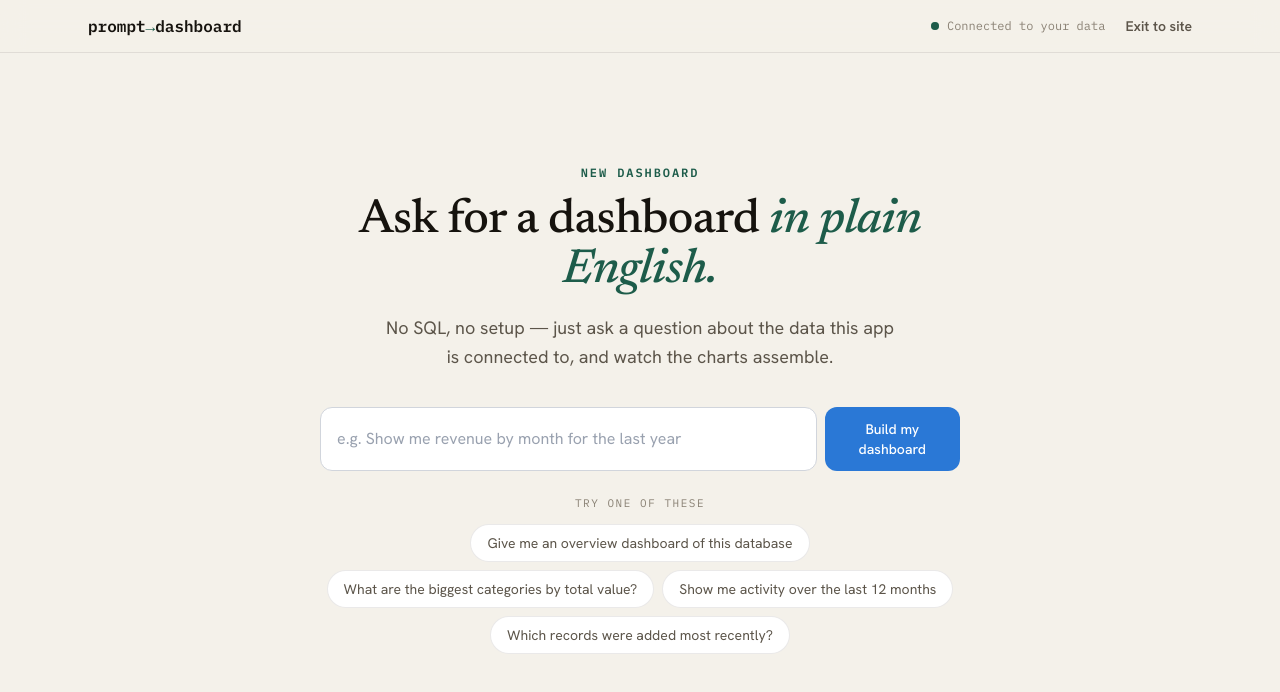
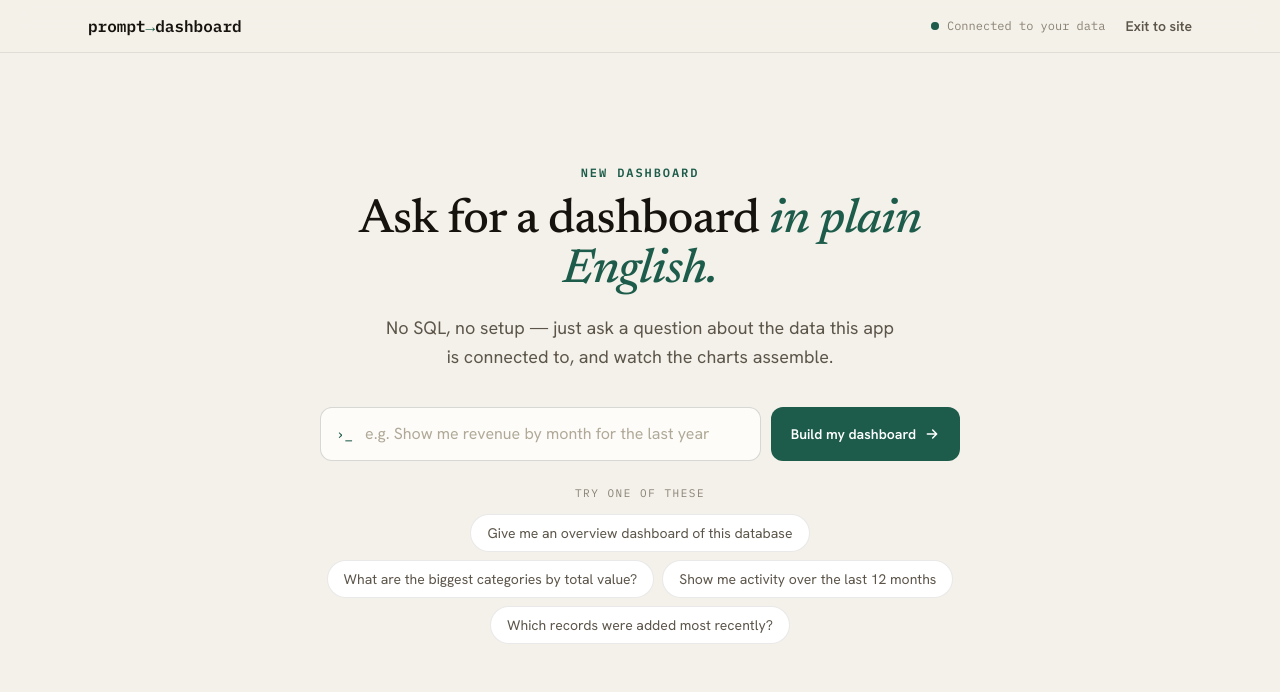
Before and after one commit to LeandHadergjonaj/prompt-to-dashboard, a Next.js app: page /app in a window 1280 px wide. Shown: the top 692 px of the page. Built offline with nearby package versions, Linux system fonts and the light colour scheme.

Commit message:
feat(ui): support follow-up prompts in the prompt bar
Adds an optional placeholder and clearOnSubmit so the same PromptBar can
serve both the initial question (kept as typed) and dashboard follow-ups
(cleared after each submit, ready for the next one).

```diff
--- a/components/PromptBar.tsx
+++ b/components/PromptBar.tsx
@@ -1,29 +1,47 @@
 'use client';
 import { useState } from 'react';
 
-export function PromptBar({ onSubmit, disabled, defaultValue }: { onSubmit: (q: string) => void; disabled?: boolean; defaultValue?: string }) {
+export function PromptBar({ onSubmit, disabled, defaultValue, placeholder, clearOnSubmit }: {
+  onSubmit: (q: string) => void;
+  disabled?: boolean;
+  defaultValue?: string;
+  placeholder?: string;
+  clearOnSubmit?: boolean;
+}) {
   const [value, setValue] = useState(defaultValue ?? '');
   return (
     <form
-      className="flex w-full gap-2"
+      className="flex w-full gap-2.5"
       onSubmit={(e) => {
         e.preventDefault();
-        if (value.trim()) onSubmit(value.trim());
+        if (value.trim()) {
+          onSubmit(value.trim());
+          if (clearOnSubmit) setValue('');
+        }
       }}
     >
-      <input
-        value={value}
-        onChange={(e) => setValue(e.target.value)}
-        disabled={disabled}
-        placeholder="e.g. Show me revenue by month for the last year"
-        className="w-full rounded-xl border border-gray-300 bg-white px-4 py-3 text-base text-[#0b0b0b] placeholder:text-gray-400 focus:border-[#2a78d6] focus:outline-none focus:ring-2 focus:ring-[#2a78d6]/20 disabled:opacity-60"
-      />
+      <div className="relative flex-1">
+        <span className="pointer-events-none absolute left-4 top-1/2 -translate-y-1/2 font-mono text-sm text-brand">
+          ›_
+        </span>
+        <input
+          value={value}
+          onChange={(e) => setValue(e.target.value)}
+          disabled={disabled}
+          placeholder={placeholder ?? 'e.g. Show me revenue by month for the last year'}
+          className="w-full rounded-xl border border-line-strong bg-field py-3.5 pl-11 pr-4 text-base text-ink placeholder:text-placeholder focus:border-brand focus:outline-none focus:ring-[3px] focus:ring-brand/15 disabled:opacity-60"
+        />
+      </div>
       <button
         type="submit"
         disabled={disabled}
-        className="rounded-xl bg-[#2a78d6] px-5 py-3 text-sm font-medium text-white hover:bg-[#1c5cab] disabled:cursor-not-allowed disabled:opacity-50"
+        className="inline-flex items-center gap-2 rounded-xl bg-brand px-5 py-3.5 text-sm font-semibold text-white transition-colors hover:bg-brand-strong disabled:cursor-not-allowed disabled:opacity-50"
       >
-        Build my dashboard
+        <span className="hidden sm:inline">Build my dashboard</span>
+        <span className="sm:hidden">Build</span>
+        <svg width="16" height="16" viewBox="0 0 24 24" fill="none" aria-hidden>
+          <path d="M5 12h13M13 6l6 6-6 6" stroke="#fff" strokeWidth="2.2" strokeLinecap="round" strokeLinejoin="round" />
+        </svg>
       </button>
     </form>
   );
```
